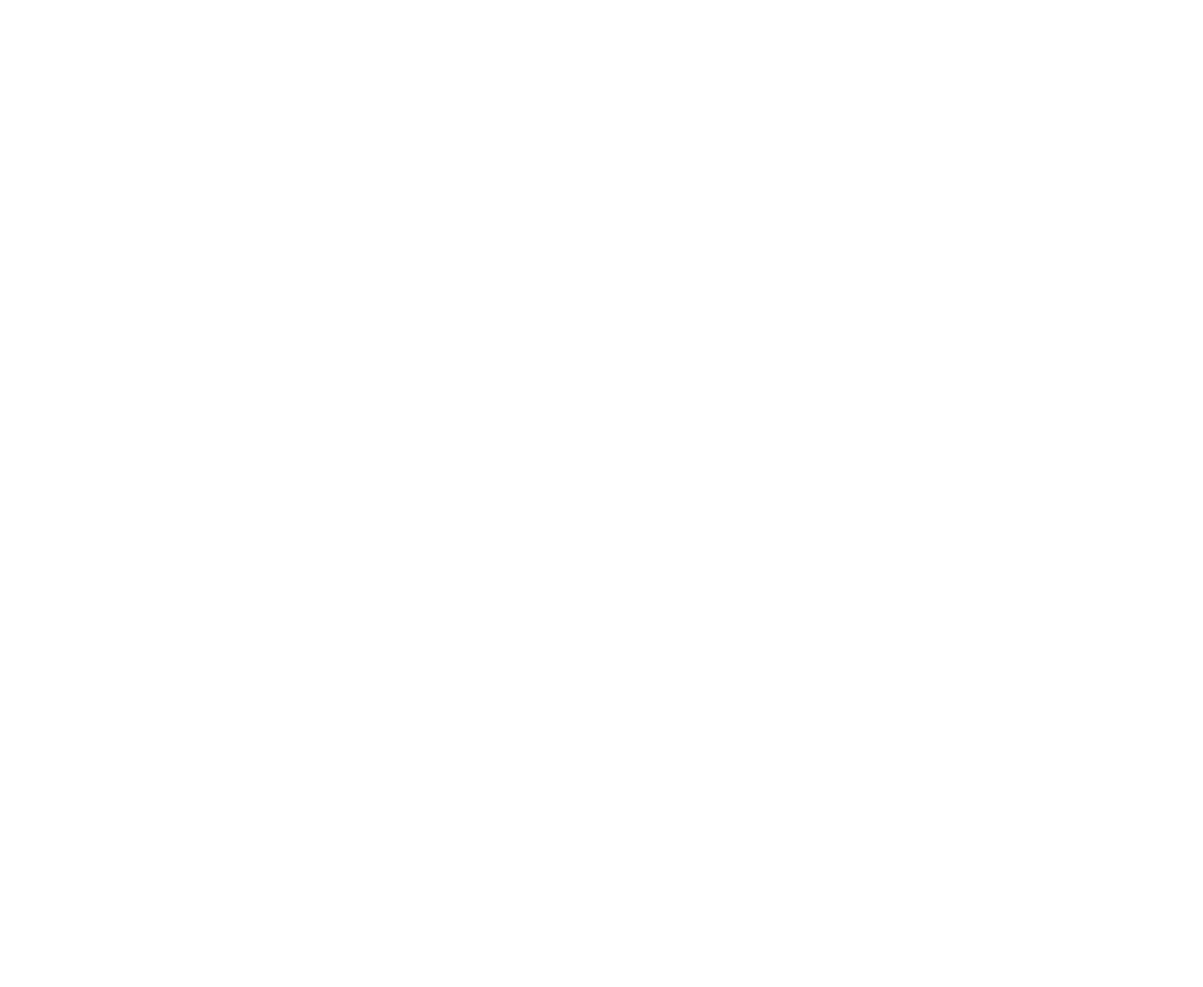
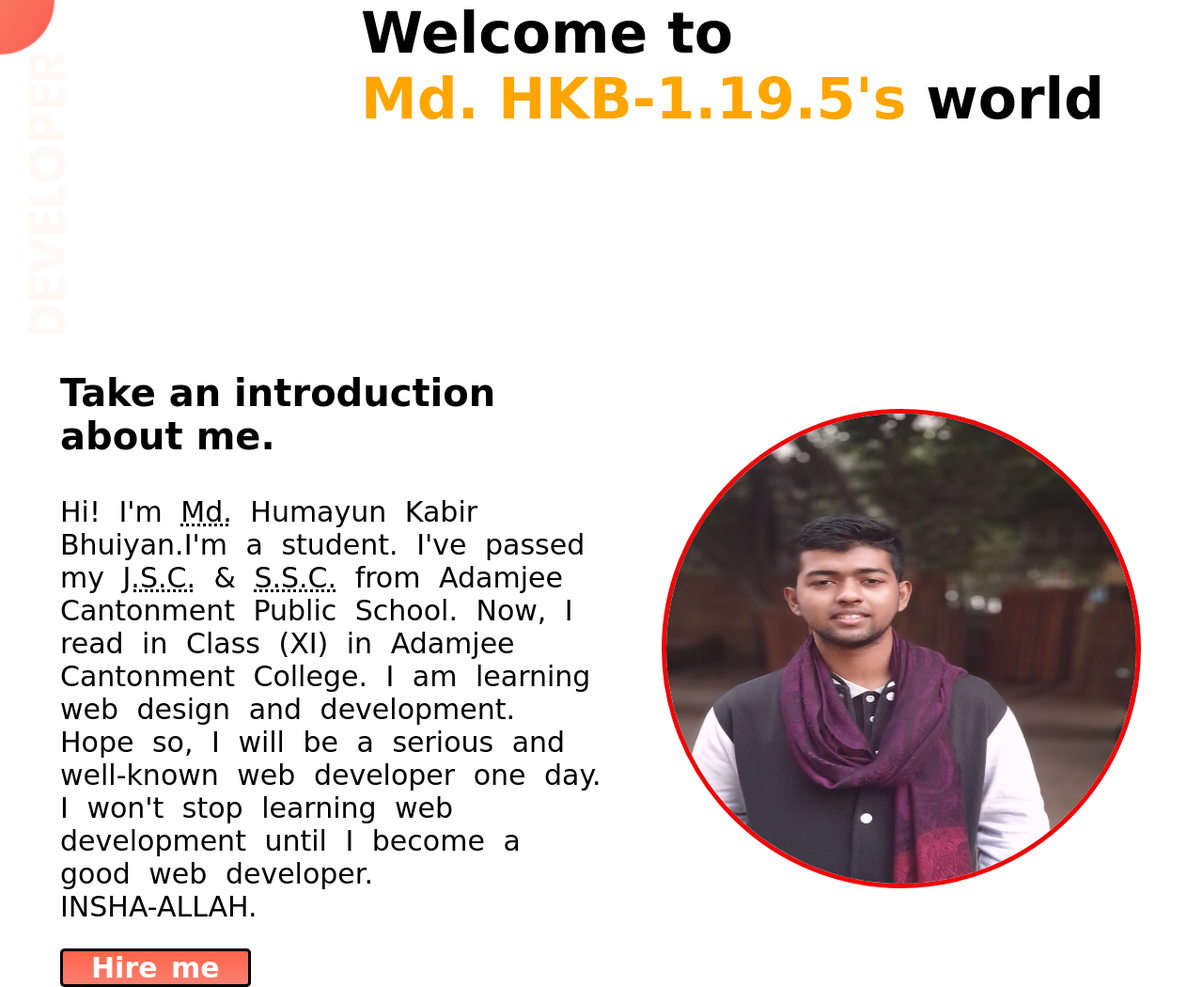
Before and after one commit to Md-HKB-1195/Developer-portfolio, a plain HTML site: page index.html in a window 1280 px wide. Shown: the whole page at 94% size. Before the commit the page ends 800 px from the top, so only its background shows below. Drawn offline with Linux system fonts and the light colour scheme; a web font is replaced by a local one.

Commit message:
top banner added

```diff
--- a/index.html
+++ b/index.html
@@ -5,9 +5,35 @@
     <meta http-equiv="X-UA-Compatible" content="IE=edge">
     <meta name="viewport" content="width=device-width, initial-scale=1.0">
     <title>Md. HKB's Portfolio</title>
+    <link rel="preconnect" href="https://fonts.googleapis.com">
+    <link rel="preconnect" href="https://fonts.gstatic.com" crossorigin>
+    <link href="https://fonts.googleapis.com/css2?family=MonteCarlo&display=swap" rel="stylesheet">
     <link rel="stylesheet" href="style.css">
 </head>
 <body>
+    <section class="first-sec">
 
+        <div class="title"> <h1 class="Header">Welcome to <br>
+            <span class="Head-name"> Md. HKB-1.19.5's</span> world</h1></div>
+
+
+        <div class="half-width">
+
+
+
+            <h3 class="intro">Take an introduction about me.</h3>
+                <p class="about-me">Hi!
+                    I'm <abbr title="Muhammad">Md.</abbr> Humayun Kabir Bhuiyan.I'm a student. I've passed my <abbr title="Junior School Certificate Exam">J.S.C.</abbr>  & <abbr title="Secondary School Certificate Exam">S.S.C.</abbr> from Adamjee Cantonment Public School. Now, I read in Class (XI) in Adamjee Cantonment College. I am learning web design and development. Hope so, I will be a serious and well-known web developer one day.
+                    I won't stop learning web development until I become a good web developer.
+                    <br>
+                            INSHA-ALLAH.
+                </p>
+
+                <a href="https://www.linkedin.com/in/md-hkb-596a91211/" target="_blank" class="hire-me">Hire me</a>
+        </div>
+        <div class="half-width">
+            <img src="images/image-2.jpg" alt="">
+        </div>
+    </section>
 </body>
 </html>
--- a/style.css
+++ b/style.css
@@ -0,0 +1,61 @@
+body{
+    font-family: 'MonteCarlo', cursive;
+    margin: 0;
+}
+
+
+.title{
+    height: 355px;
+}
+
+
+.first-sec{
+    background-image: url(images/top-banner.png);
+    background-repeat: no-repeat;
+}
+
+.Header{
+    font-size: 60px;
+    margin-left: 30%;
+    margin-top: 0%;
+}
+
+.Head-name{
+    color: orange;
+}
+
+.intro{
+    font-size: 40px;
+}
+
+.about-me{
+ font-size: 30px;
+ word-spacing: 10px;
+}
+
+.half-width{
+    width: 45%;
+    float: left;
+    margin-left: 5%;
+    margin-top: 0;
+}
+
+.half-width img {
+    height: 500px;
+    width: 500px;
+    border:rgb(238, 7, 7) 5px solid;
+    border-radius: 750px;
+    margin-top: 80px;
+}
+
+.hire-me{
+    color: white;
+    border: 3px solid black;
+    padding: 0px 30px;
+    background-image: linear-gradient(tomato, salmon);
+    font-weight: bolder;
+    text-decoration: none;
+    border-radius: 5px;
+    font-size: 30px;
+    word-spacing: 4px;
+}
```
Also changed, not shown: images/dream-bg.png (added), images/exp-bg.png (added), images/image-1.jpg (added), images/image-2.jpg (added), images/image-3.jpg (added), images/image-4.jpg (added), images/image6.jpeg (added), images/image7.jpg (added), images/jhankar.png (added), images/jhankar2.png (added), images/my-bg.png (added), images/my-bg2.png (added), images/top-banner.png (added), 1 other file.
